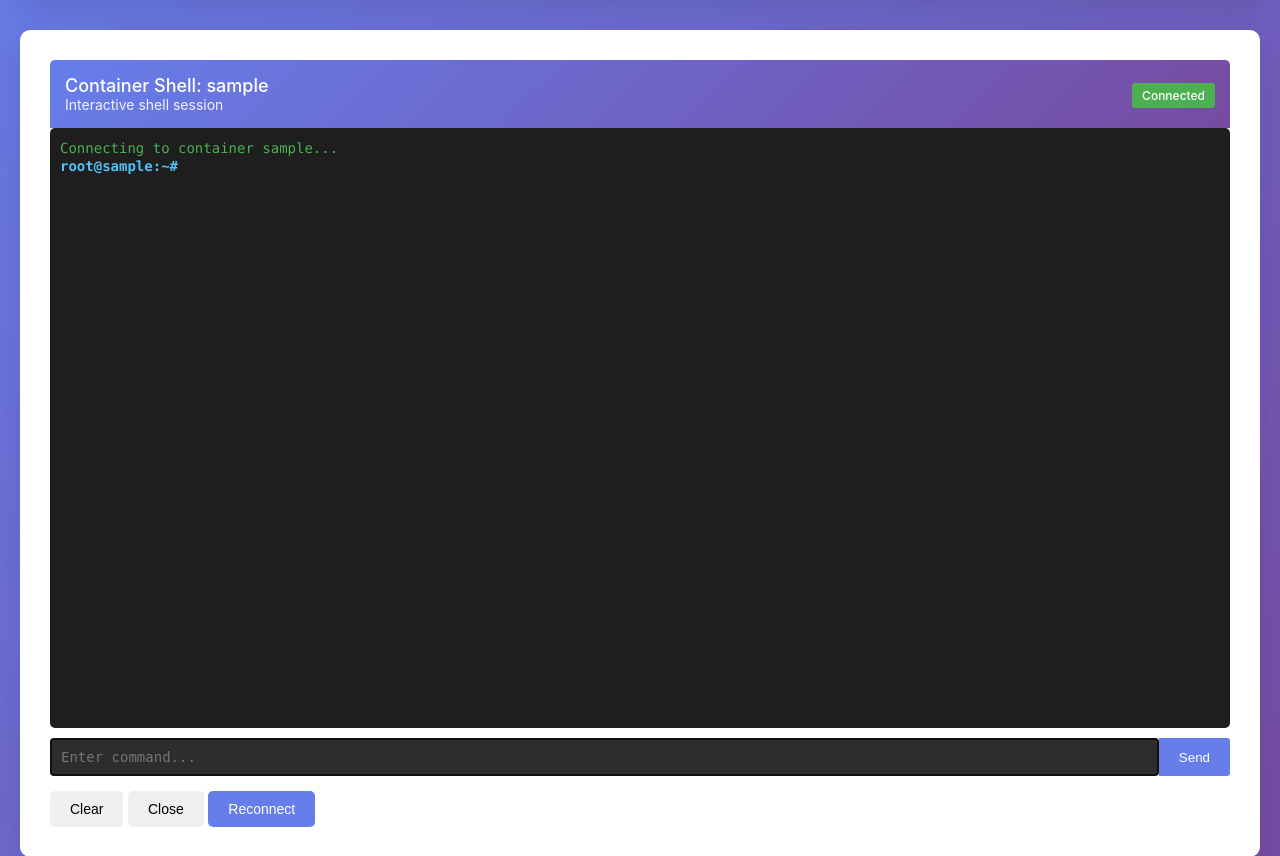
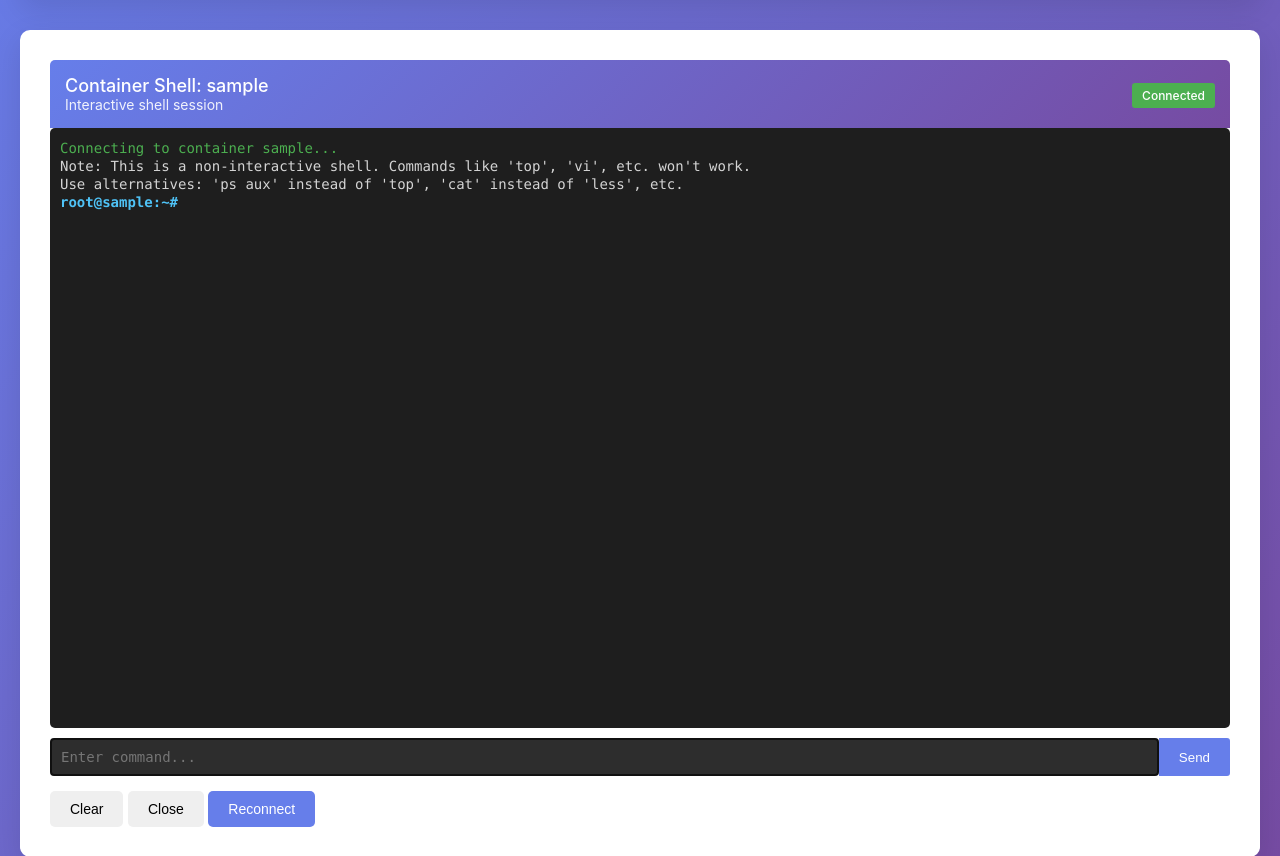
Before and after one commit to unomena/lxc-compose, a Flask app: page /api/container/sample/shell in a window 1280 px wide. Shown: the part 168-1024 px from the top of the page. Run offline with Flask 3, Linux system fonts and the light colour scheme; parts of the project's set-up code (start-up, migrations or seed data) failed here and were passed over; some libraries are stand-ins or nearby versions.

Commit message:
Add helpful messages for interactive commands in web shell
- Detect interactive commands (top, vi, less, etc.) that require TTY
- Show helpful message explaining the limitation
- Suggest alternative non-interactive commands
- Add startup note about non-interactive shell limitations

```diff
--- a/lxc-compose-manager/templates/shell.html
+++ b/lxc-compose-manager/templates/shell.html
@@ -183,6 +183,8 @@
         // In the future, this could be upgraded to use WebSockets for real-time interaction
 
         appendToTerminal(`Connecting to container ${containerName}...`, 'terminal-success');
+        appendToTerminal(`Note: This is a non-interactive shell. Commands like 'top', 'vi', etc. won't work.`, 'terminal-output');
+        appendToTerminal(`Use alternatives: 'ps aux' instead of 'top', 'cat' instead of 'less', etc.`, 'terminal-output');
         updateConnectionStatus('connected');
 
         // Show initial prompt
@@ -199,6 +201,25 @@
         if (!command) return;
 
         appendToTerminal(getPrompt() + command, 'terminal-prompt');
+
+        // Check for interactive commands that won't work
+        const interactiveCommands = ['top', 'htop', 'less', 'more', 'vi', 'vim', 'nano', 'emacs', 'tail -f', 'watch'];
+        const isInteractive = interactiveCommands.some(cmd => command.startsWith(cmd));
+
+        if (isInteractive) {
+            appendToTerminal(`Note: Interactive command '${command.split(' ')[0]}' requires a TTY and cannot run in this web shell.`, 'terminal-error');
+            if (command.startsWith('top') || command.startsWith('htop')) {
+                appendToTerminal(`Try 'ps aux' or 'ps aux --sort=-%cpu' instead for process information.`, 'terminal-success');
+            } else if (command.startsWith('tail -f')) {
+                appendToTerminal(`Try 'tail -n 20 <file>' instead to see the last 20 lines.`, 'terminal-success');
+            } else if (command.startsWith('less') || command.startsWith('more')) {
+                appendToTerminal(`Try 'cat <file>' or 'head -n 50 <file>' instead.`, 'terminal-success');
+            }
+            appendToTerminal(getPrompt(), 'terminal-prompt');
+            commandInput.value = '';
+            commandInput.focus();
+            return;
+        }
 
         // Execute command via API with session ID
         fetch('/api/command/execute', {
```
